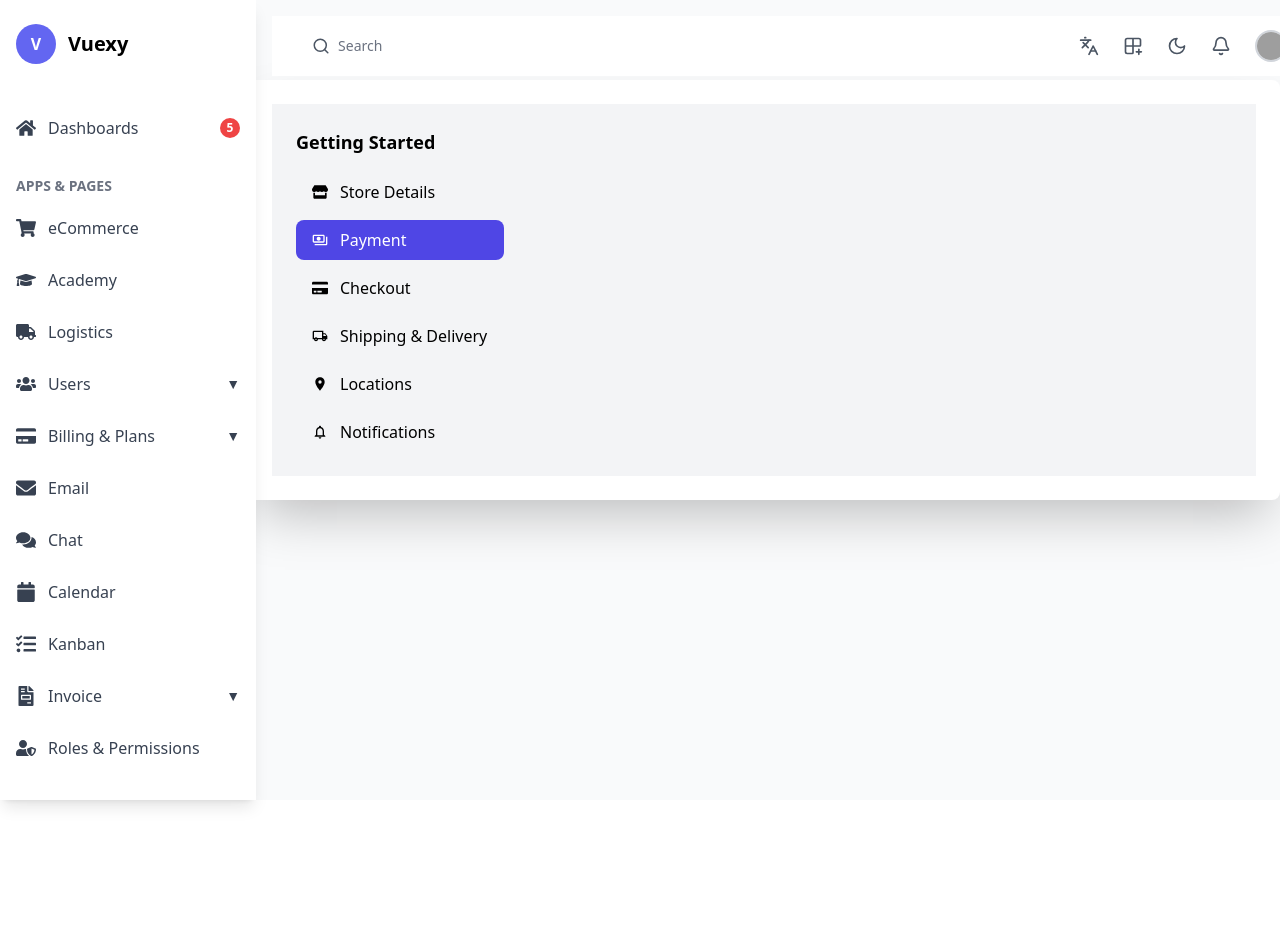
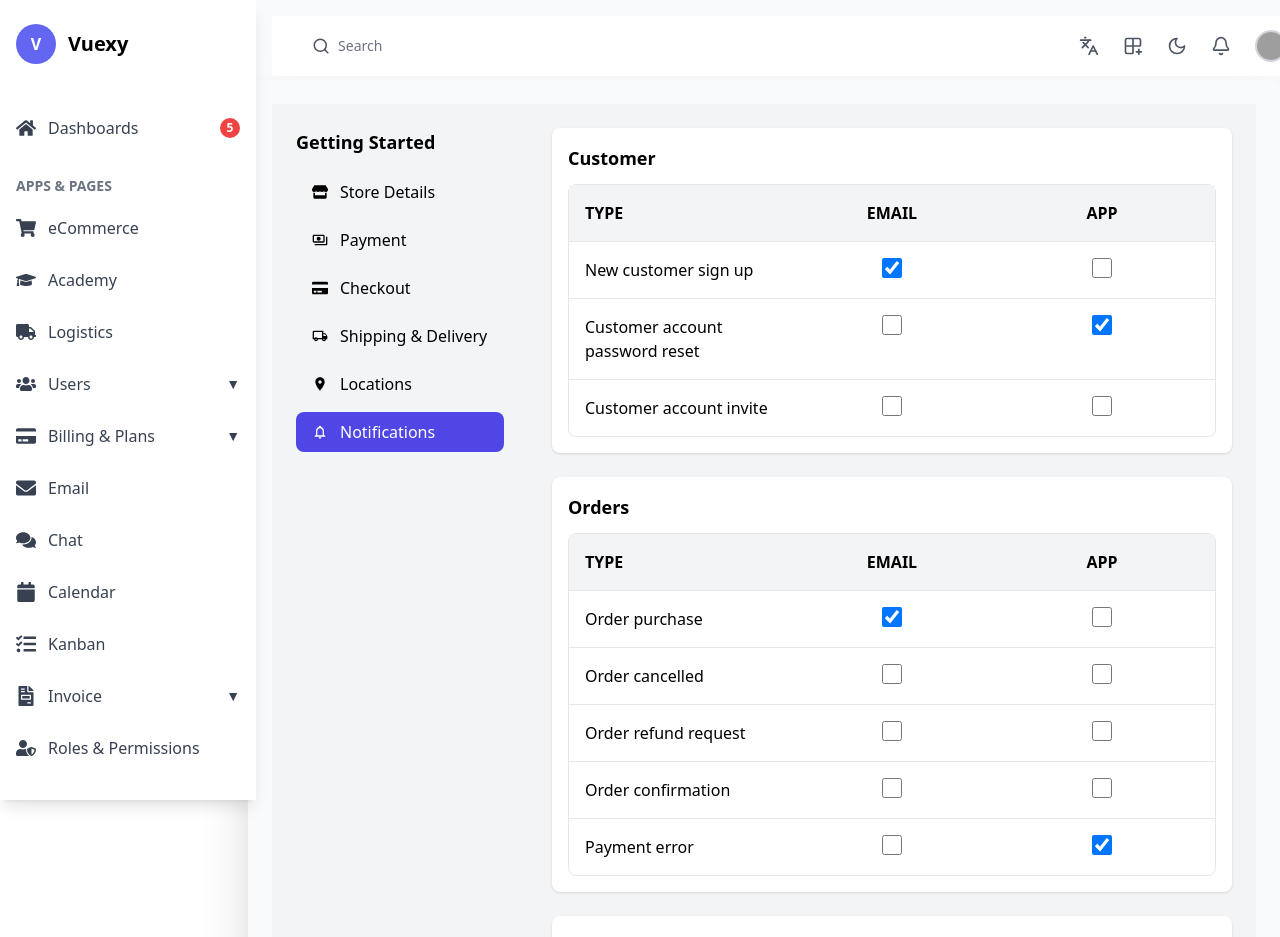
Before and after one commit to xnafi/dashboard, a React (Vite) app: page /ECommerceNotifications in a window 1280 px wide. Shown: the top 937 px of the page. Before the commit the page ends 800 px from the top, so only its background shows below. Built offline with nearby package versions, Linux system fonts and the light colour scheme; grey boxes are pictures that could not be loaded.

Commit message:
Ecommerce Notifications on going in right side

```diff
--- a/src/pages/eCommerce/ECommerceNotifications.tsx
+++ b/src/pages/eCommerce/ECommerceNotifications.tsx
@@ -7,8 +7,35 @@ import {
   MdNotificationsNone,
 } from "react-icons/md";
 
+type NotificationCategory = "customer" | "orders" | "shipping";
+type NotificationType = Record<string, { email: boolean; app: boolean }>;
+
 const ECommerceNotifications = () => {
-  const [activeTab, setActiveTab] = useState("Payment");
+  const [activeTab, setActiveTab] = useState("Notifications");
+
+  const [notifications, setNotifications] = useState<{
+    customer: NotificationType;
+    orders: NotificationType;
+    shipping: NotificationType;
+  }>({
+    customer: {
+      "New customer sign up": { email: true, app: false },
+      "Customer account password reset": { email: false, app: true },
+      "Customer account invite": { email: false, app: false },
+    },
+    orders: {
+      "Order purchase": { email: true, app: false },
+      "Order cancelled": { email: false, app: false },
+      "Order refund request": { email: false, app: false },
+      "Order confirmation": { email: false, app: false },
+      "Payment error": { email: false, app: true },
+    },
+    shipping: {
+      "Picked up": { email: true, app: false },
+      "Shipping update": { email: false, app: true },
+      "Delivered": { email: false, app: false },
+    },
+  });
 
   const menuItems = [
     { name: "Store Details", icon: <FaStore /> },
@@ -19,8 +46,25 @@ const ECommerceNotifications = () => {
     { name: "Notifications", icon: <MdNotificationsNone /> },
   ];
 
+  const handleCheckboxChange = (
+    category: NotificationCategory,
+    type: string,
+    channel: "email" | "app"
+  ) => {
+    setNotifications((prev) => ({
+      ...prev,
+      [category]: {
+        ...prev[category],
+        [type]: {
+          ...prev[category][type],
+          [channel]: !prev[category][type][channel],
+        },
+      },
+    }));
+  };
+
   return (
-    <div className="p-6 bg-gray-50 mt-20 ml-6 dark:bg-gray-900 div-dark max-w-full rounded-lg shadow-2xl">
+    <div className="p-6 bg-gray-50 mt-20 ml-6 dark:bg-gray-900 max-w-full rounded-lg shadow-2xl">
       <div className="flex bg-gray-100 dark:bg-gray-900">
         {/* Sidebar */}
         <aside className="w-64 p-6">
@@ -29,12 +73,11 @@ const ECommerceNotifications = () => {
             {menuItems.map((item) => (
               <li
                 key={item.name}
-                className={`flex items-center gap-3 px-4 py-2 rounded-lg cursor-pointer
-                                ${
-                                  activeTab === item.name
-                                    ? "bg-indigo-600 text-white"
-                                    : "hover:bg-indigo-300 dark:hover:bg-indigo-500 dark:hover:text-gray-300"
-                                }`}
+                className={`flex items-center gap-3 px-4 py-2 rounded-lg cursor-pointer ${
+                  activeTab === item.name
+                    ? "bg-indigo-600 text-white"
+                    : "hover:bg-indigo-300 dark:hover:bg-indigo-500 dark:hover:text-gray-300"
+                }`}
                 onClick={() => setActiveTab(item.name)}
               >
                 {item.icon} <span>{item.name}</span>
@@ -44,10 +87,78 @@ const ECommerceNotifications = () => {
         </aside>
 
         {/* Right Side Content */}
+        {activeTab === "Notifications" && (
+          <div className="flex-1 p-6">
+            {Object.entries(notifications).map(([category, types]) => (
+              <div
+                key={category}
+                className="mb-6 bg-white dark:bg-gray-800 p-4 rounded-lg shadow"
+              >
+                <h3 className="text-lg font-semibold mb-3 capitalize">
+                  {category}
+                </h3>
+                <div className="border rounded-lg">
+                  <div className="grid grid-cols-3 gap-4 p-4 bg-gray-100 dark:bg-gray-700 font-semibold">
+                    <span>TYPE</span>
+                    <span className="text-center">EMAIL</span>
+                    <span className="text-center">APP</span>
+                  </div>
+                  {Object.entries(types as NotificationType).map(
+                    ([type, channels]) => (
+                      <div
+                        key={type}
+                        className="grid grid-cols-3 gap-4 p-4 border-t"
+                      >
+                        <span>{type}</span>
+                        <div className="flex justify-center">
+                          <input
+                            type="checkbox"
+                            checked={channels.email}
+                            onChange={() =>
+                              handleCheckboxChange(
+                                category as NotificationCategory,
+                                type,
+                                "email"
+                              )
+                            }
+                            className="form-checkbox text-indigo-600 focus:ring-indigo-500 h-5 w-5"
+                          />
+                        </div>
+                        <div className="flex justify-center">
+                          <input
+                            type="checkbox"
+                            checked={channels.app}
+                            onChange={() =>
+                              handleCheckboxChange(
+                                category as NotificationCategory,
+                                type,
+                                "app"
+                              )
+                            }
+                            className="form-checkbox text-indigo-600 focus:ring-indigo-500 h-5 w-5"
+                          />
+                        </div>
+                      </div>
+                    )
+                  )}
+                </div>
+              </div>
+            ))}
 
+            {/* Save & Discard Buttons */}
+            <div className="flex justify-end mt-6 gap-4">
+              <button className="px-4 py-2 bg-gray-300 text-gray-700 rounded-lg">
+                Discard
+              </button>
+              <button className="px-4 py-2 bg-indigo-600 text-white rounded-lg">
+                Save Changes
+              </button>
+            </div>
+          </div>
+        )}
       </div>
     </div>
   );
 };
 
-export default ECommerceNotifications ;
+export default ECommerceNotifications;
```
